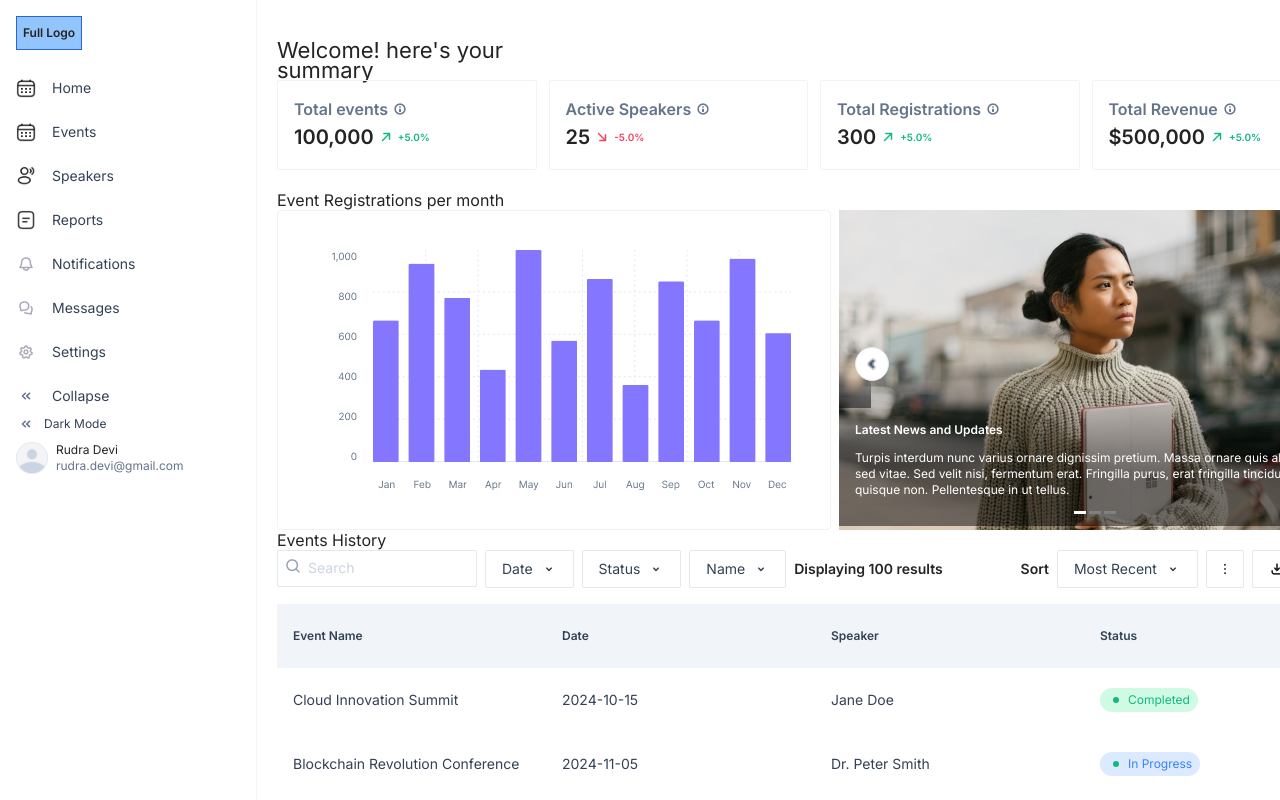
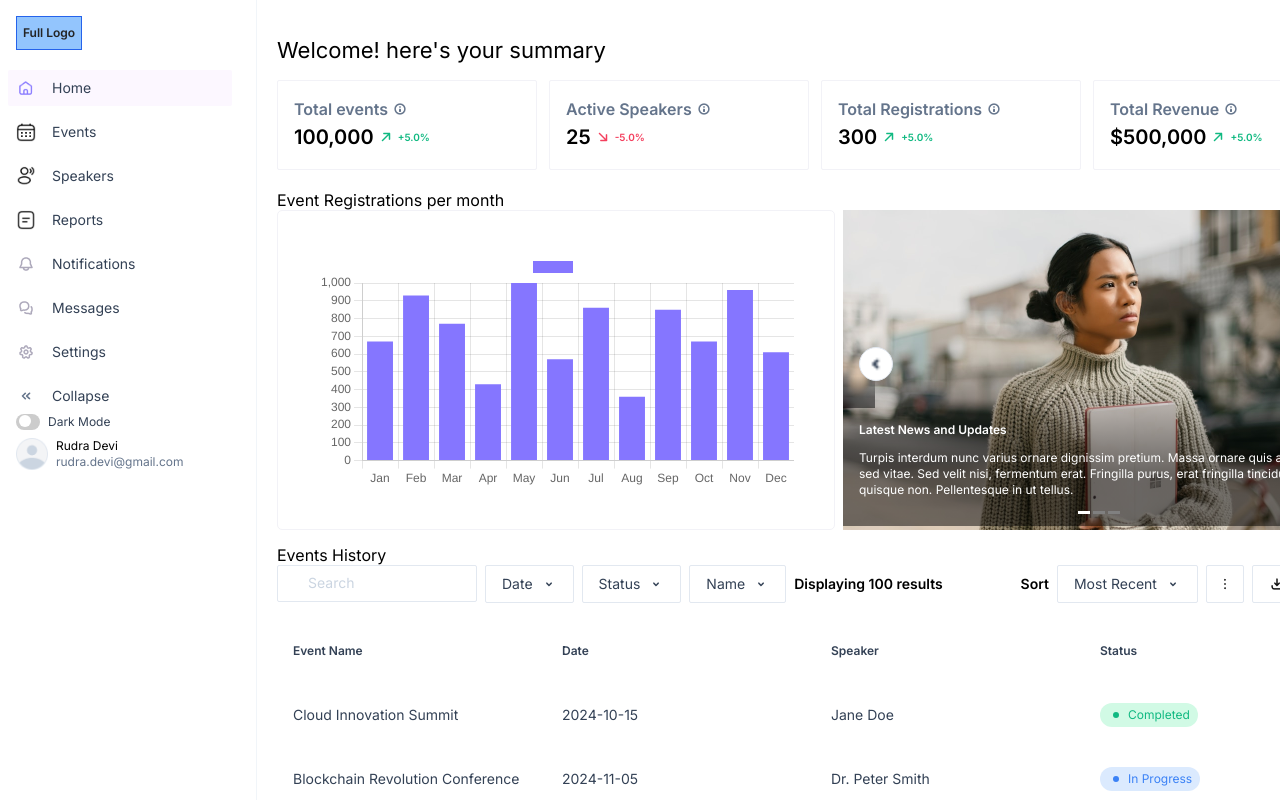
Before and after one commit to Chukwuebukaray/Alphatwelve, a React (Vite) app: page / in a window 1280 px wide. Shown: the top 800 px of the page. Built offline with nearby package versions, Linux system fonts and the light colour scheme.

Commit message:
New Changes

```diff
--- a/package.json
+++ b/package.json
@@ -10,7 +10,9 @@
     "preview": "vite preview"
   },
   "dependencies": {
+    "chart.js": "^4.4.5",
     "react": "^18.3.1",
+    "react-chartjs-2": "^5.2.0",
     "react-dom": "^18.3.1"
   },
   "devDependencies": {
--- a/src/Navigation/Navigation.css
+++ b/src/Navigation/Navigation.css
@@ -5,7 +5,8 @@ nav{
     height: 1024px;
     padding: 8px;
     gap: 8px;
-    border-right: 1px solid #F1F5F9;
+    border-right: 1px solid var(--border-color-1);
+    background: var(--foreground);
 }
 
 .logobox{
@@ -63,7 +64,11 @@ nav{
     font-weight: 400;
     line-height: 20px;
     text-align: left;
-    color: #334155;
+    color: var(--text-color-1);
+}
+
+.home{
+    background: var(--home-bg);
 }
 
 .bottom{
@@ -71,7 +76,7 @@ nav{
     margin-top: 0;
 }
 
-.toggle{
+.darkmode{
     width: 120px;
     height:fit-content;
     padding: 0px 8px;
@@ -80,13 +85,68 @@ nav{
     align-items: center;
 }
 
-.toggle text{
+.darkmode text{
     font-family: Inter;
-        font-size: 12px;
-        font-weight: 400;
-        line-height: 16px;
-        text-align: left;
-        color: #334155;
+    font-size: 12px;
+    font-weight: 400;
+    line-height: 16px;
+    text-align: left;
+    color: var(--text-color-1);
+}
+
+.switch {
+    position: relative;
+    display: inline-block;
+    width: 24px;
+    height: 16px;
+}
+
+.switch input {
+    opacity: 0;
+    width: 0;
+    height: 0;
+}
+
+.toggle {
+    position: absolute;
+    cursor: pointer;
+    top: 0;
+    left: 0;
+    right: 0;
+    bottom: 0;
+    background-color: var(--toggle-bg);
+    transition: .4s;
+}
+
+.toggle:before {
+    position: absolute;
+    content: "";
+    height: 12px;
+    width: 12px;
+    left: 3px;
+    bottom: 3px;
+    background-color: white;
+    transition: .4s;
+}
+
+input:checked+.toggle {
+    background-color: #8576FF;
+}
+
+input:focus+.toggle {
+    box-shadow: 0 0 1px #8576FF;
+}
+
+input:checked+.toggle:before {
+    transform: translateX(7px);
+}
+
+.toggle.round {
+    border-radius: 34px;
+}
+
+.toggle.round:before {
+    border-radius: 50%;
 }
 
 .profile{
@@ -116,5 +176,5 @@ nav{
     font-weight: 400;
     line-height: 16px;
     text-align: left;
-    color: #64748B;
+    color: var(--email)
 }
--- a/src/Navigation/Navigation.jsx
+++ b/src/Navigation/Navigation.jsx
@@ -1,5 +1,6 @@
 import React from "react";
 import "./Navigation.css";
+import home from "../assets/home.png";
 import calendar from "../assets/calendar.png";
 import reports from "../assets/reports.png";
 import speakers from "../assets/speakers.png";
@@ -10,6 +11,11 @@ import collapse from "../assets/collapse.png";
 import avatar from "../assets/avatar.png";
 
 const Navigation = () => {
+  function toggleMode() {
+    var element = document.body;
+    element.classList.toggle("dark-mode");
+  }
+
   return (
     <nav>
       <div className="top">
@@ -17,8 +23,8 @@ const Navigation = () => {
           <div className="logo">Full Logo</div>
         </div>
         <div className="navitems">
-          <div className="navitem">
-            <img src={calendar} />
+          <div className="navitem home">
+            <img src={home} />
             <text>Home</text>
           </div>
           <div className="navitem">
@@ -54,14 +60,17 @@ const Navigation = () => {
             <text>Collapse</text>
           </div>
         </div>
-        <div className="toggle">
-          <img src={collapse} />
+        <div className="darkmode">
+          <label className="switch">
+            <input type="checkbox" onClick={toggleMode} />
+            <span className="toggle round"></span>
+          </label>
           <text>Dark Mode</text>
         </div>
         <div className="profile">
           <img src={avatar} />
           <div className="userinfo">
-            <div className="username">Rudra Devi</div>
+            <div className="username writeup">Rudra Devi</div>
             <div className="useremail">rudra.devi@gmail.com</div>
           </div>
         </div>
--- a/src/Summary/Summary.css
+++ b/src/Summary/Summary.css
@@ -3,7 +3,6 @@
 }
 
 .welcome{
-    width: 322px;
     height: 20px;
     margin-top: 40px;
     margin-bottom: 20px;
@@ -12,23 +11,24 @@
     font-weight: 400;
     line-height: 20px;
     text-align: left;
+    color: var(--text-color-2);
 }
 
 .stats{
+    width: auto;
     display: flex;
-    width: 1074px;
-    height: fit-content;
     gap: 12px;
     margin-bottom: 20px;
 }
 
 .stat{
-    width: 260px;
+    width: 25%;
     height: fit-content;
     padding: 16px;
     gap: 16px;
     border-radius: 2px;
-    border: 1px solid #F2F2F7
+    background: var(--foreground);
+    border: 1px solid var(--border-color-2)
 }
 
 .stat .label{
@@ -40,7 +40,7 @@
     font-weight: 600;
     line-height: 24px;
     text-align: left;
-    color: #64748B;
+    color: var(--text-color-3);
 }
 
 .stat .value{
@@ -52,6 +52,7 @@
     font-weight: 600;
     line-height: 32px;
     text-align: left;
+    color: var(--text-color-2);
 }
 
 .stat .value .percentage{
@@ -70,16 +71,28 @@
     color: #F43F5E;
 }
 
+.writeup{
+    color: var(--text-color-2);
+}
+
 .summarytop{
     display: flex;
     gap: 8px;
     height: 320px;
+    margin-bottom: 15px;
 }
 
+.chart{
+    background: var(--foreground);
+    border: 1px solid var(--border-color-2);
+    padding: 40px;
+    border-radius: 5px;
+    display: flex;
+    justify-content: center;
+}
 
 .carousel{
     position: relative;
-    width: 510px;
 }
 
 .backbtn{
@@ -110,22 +123,15 @@
     align-items: center;
 }
 
-.slide{
-    width: 100%;
-    height: 100%;
-}
-
 .hiddenslide, .hiddencaptions{
     display: none;
 }
-
-
 
 .caption{
     position: absolute;
     top: 52%;
     padding: 16px;
-    background: linear-gradient(180deg, rgba(0, 0, 0, 0) 0%, rgba(0, 0, 0, 0.5) 65%);
+    background: var(--captions-background)
 }
 
 .caption .header{
@@ -139,7 +145,6 @@
 }
 
 .caption .paragraph{
-    width: 478px;
     font-family: Inter;
     font-size: 12px;
     font-weight: 400;
@@ -184,7 +189,7 @@
 
 .toolbar .left input[type=search]{
     width: 200px;
-    border: 1px solid #E2E8F0;
+    border: 1px solid var(--border-color-3);
     height: fit-content;
     padding: 10px 10px 10px 30px;
     gap: 8px;
@@ -192,6 +197,7 @@
     background-image: url(../assets/search.png);
     background-repeat: no-repeat;
     background-position: 5px 5px;
+    background: var(--foreground);
 }
 
 .toolbar .left input::placeholder{
@@ -200,7 +206,7 @@
     font-weight: 400;
     line-height: 20px;
     text-align: left;
-    color: #CBD5E1;
+    color: var(--placeholder);
 }
 
 .dropdown{
@@ -210,14 +216,15 @@
     height: fit-content;
     padding: 8px 16px;
     gap: 8px;
-    border: 1px solid #E2E8F0;
+    border: 1px solid var(--border-color-3);
     border-radius: 2px;
     font-family: Inter;
     font-size: 14px;
     font-weight: 400;
     line-height: 20px;
     text-align: left;
-    color: #334155;
+    color: var(--text-color-1);
+    background: var(--foreground);
 }
 
 .right{
@@ -247,8 +254,6 @@
     width: 269px;
 }
 
-
-
 .cell{
     height: 48px;
     padding: 8px 16px;
@@ -257,7 +262,7 @@
     font-weight: 400;
     line-height: 20px;
     text-align: left;
-    color: #334155;
+    color: var(--text-color-1);
     display: flex;
     align-items: center;
 }
@@ -266,7 +271,7 @@
     font-size: 12px;
     font-weight: 600;
     line-height: 16px;
-    background: #F1F5F9;
+    background: var(--th);
 }
 
 .category {
@@ -287,19 +292,28 @@
 .cell .dot{
     height: 6px;
     width: 6px;
-    background: #10B981;
     border-radius: 100%;
     margin: 5px;
 }
 
+.greendot{
+    background: #10B981;
+}
+
+.bluedot{
+    background: #3B82F6;
+}
+
 .green{
     color: #10B981;
-    background: #D1FAE5;;
+    background: var(--green-bg);
+    border: 1px solid var(--green-border)
 }
 
 .blue{
     color: #3B82F6;
-    background: #DBEAFE;
+    background: var(--blue-bg);
+    border: 1px solid var(--blue-border)
 }
 
 .pagination{
@@ -319,12 +333,16 @@
     display: flex;
     align-items: center;
     justify-content: center;
-    border: 1px solid #E2E8F0;
+    border: 1px solid var(--border-color-3);
     border-radius: 2px;
 }
 
 .prev{
-    background: #E2E8F0;
+    background: var(--border-color-3);
+}
+
+.next{
+    background: var(--foreground);
 }
 
 .numbers{
@@ -344,14 +362,14 @@
 
 .one{
     background: #8576FF;
-    color: #fff;
+    color: var(--background);
 }
 
 .rows{
     display: flex;
     align-items: center;
     gap: 8px;
-    color: #334155;
+    color: var(--text-color-1);
     font-family: Inter;
     font-size: 14px;
     font-weight: 400;
--- a/src/Summary/Summary.jsx
+++ b/src/Summary/Summary.jsx
@@ -1,4 +1,6 @@
 import React, { useState } from "react";
+import { Chart as ChartJS, Legend } from "chart.js/auto";
+import { Bar } from "react-chartjs-2";
 import "./Summary.css";
 import information from "../assets/information.png";
 import arrowupright from "../assets/arrowupright.png";
@@ -83,10 +85,36 @@ const Summary = () => {
           </div>
         </div>
       </div>
-      <text>Event Registrations per month</text>
+      <text className="writeup">Event Registrations per month</text>
       <div className="summarytop">
-        <div className="example">
-          <img src={example} />
+        <div className="chart">
+          <Bar
+            data={{
+              labels: [
+                "Jan",
+                "Feb",
+                "Mar",
+                "Apr",
+                "May",
+                "Jun",
+                "Jul",
+                "Aug",
+                "Sep",
+                "Oct",
+                "Nov",
+                "Dec",
+              ],
+              datasets: [
+                {
+                  label: "",
+                  data: [
+                    670, 930, 770, 430, 1000, 570, 860, 360, 850, 670, 960, 610,
+                  ],
+                  backgroundColor: "#8576FF",
+                },
+              ],
+            }}
+          />
         </div>
         <div className="carousel">
           <img src={backicon} className="backbtn" onClick={prevSlide} />
@@ -135,7 +163,7 @@ const Summary = () => {
         </div>
       </div>
       <div className="history">
-        <text>Events History</text>
+        <text className="writeup">Events History</text>
         <div className="tablemodule">
           <div className="toolbar">
             <div className="left">
@@ -149,10 +177,10 @@ const Summary = () => {
               <div className="dropdown">
                 Name <img src={downicon} />
               </div>
-              <text>Displaying 100 results</text>
+              <text className="writeup">Displaying 100 results</text>
             </div>
             <div className="right">
-              <text>Sort</text>
+              <text className="writeup">Sort</text>
               <div className="dropdown">
                 Most Recent
                 <img src={downicon} />
@@ -211,61 +239,61 @@ const Summary = () => {
               <div className="cell">
                 {" "}
                 <div className="category green">
-                  <div className="dot"></div>Completed
+                  <div className="dot greendot"></div>Completed
                 </div>
               </div>
               <div className="cell">
                 {" "}
                 <div className="category blue">
-                  <div className="dot"></div>In Progress
+                  <div className="dot bluedot"></div>In Progress
                 </div>
               </div>
               <div className="cell">
                 {" "}
                 <div className="category green">
-                  <div className="dot"></div>Completed
+                  <div className="dot greendot"></div>Completed
                 </div>
               </div>
               <div className="cell">
                 {" "}
                 <div className="category green">
-                  <div className="dot"></div>Completed
+                  <div className="dot greendot"></div>Completed
                 </div>
               </div>
               <div className="cell">
                 {" "}
                 <div className="category green">
-                  <div className="dot"></div>Completed
+                  <div className="dot greendot"></div>Completed
                 </div>
               </div>
               <div className="cell">
                 {" "}
                 <div className="category green">
-                  <div className="dot"></div>Completed
+                  <div className="dot greendot"></div>Completed
                 </div>
               </div>
               <div className="cell">
                 {" "}
                 <div className="category blue">
-                  <div className="dot"></div>In Progress
+                  <div className="dot bluedot"></div>In Progress
                 </div>
               </div>
               <div className="cell">
                 {" "}
                 <div className="category green">
-                  <div className="dot"></div>Completed
+                  <div className="dot greendot"></div>Completed
                 </div>
               </div>
               <div className="cell">
                 {" "}
                 <div className="category blue">
-                  <div className="dot"></div>In Progress
+                  <div className="dot bluedot"></div>In Progress
                 </div>
               </div>
               <div className="cell">
                 {" "}
                 <div className="category blue">
-                  <div className="dot"></div>In Progress
+                  <div className="dot bluedot"></div>In Progress
                 </div>
               </div>
             </div>
@@ -276,8 +304,8 @@ const Summary = () => {
                 <img src={backicon} />
               </div>
               <div className="numbers one">1</div>
-              <div className="numbers">2</div>
-              <div className="numbers">3</div>
+              <div className="numbers writeup">2</div>
+              <div className=" writeup">3</div>
               <div className="next">
                 <img src={nexticon} />
               </div>
--- a/src/index.css
+++ b/src/index.css
@@ -1,51 +1,53 @@
-/* :root {
-  line-height: 1.5;
-  font-weight: 400;
 
-  color-scheme: light dark;
+@import url('https://fonts.googleapis.com/css2?family=Inter:ital,opsz,wght@0,14..32,100..900;1,14..32,100..900&display=swap');
 
+:root {
+  --background: #ffffff;
+  --foreground: #ffffff;
+  --text-color-1: #334155;
+  --text-color-2: #000000;
+  --text-color-3: #64748B;
+  --toggle-bg: #ccc;
+  --home-bg: #FCF7FF;
+  --border-color-1: #F1F5F9;
+  --email: #64748B;
+  --border-color-2: #F2F2F7;
+  --captions-background: linear-gradient(180deg, rgba(0, 0, 0, 0) 0%, rgba(0, 0, 0, 0.5) 65%);
+  --border-color-3: #E2E8F0;
+  --placeholder: #CBD5E1;
+  --green-bg: #D1FAE5;
+  --blue-bg: #DBEAFE;
+}
 
-  font-synthesis: none;
-  text-rendering: optimizeLegibility;
-  -webkit-font-smoothing: antialiased;
-  -moz-osx-font-smoothing: grayscale;
-} */
-@import url('https://fonts.googleapis.com/css2?family=Inter:ital,opsz,wght@0,14..32,100..900;1,14..32,100..900&display=swap');
 
 body {
   margin: 0;
   display: flex;
-  min-width: 320px;
-  font-family: Inter, system-ui, Avenir, Helvetica, Arial, sans-serif;color: #242424;
-  background: #ffffff;
-  min-height: 100vh;
-  /* transition: 1s; */
+  font-family: Inter, system-ui, Avenir,Helvetica, Arial, sans-serif;
+  color: #242424;
+  background: var(--background);
+  transition: 0.5s;
 }
 
-.darkmode{
-    background-color: #242424;
-    color: #ffffff;
+.dark-mode{
+
+    --background: #383544;
+    --foreground: #484554;
+      --text-color-1: #FFFFFF;
+      --text-color-2: #ffffff;
+      --text-color-3: #ffffff;
+      --toggle-bg: #ccc;
+      --home-bg: #8576FF;
+      --border-color-1: #484554;
+      --email: #ffffff;
+      --border-color-2: #383544;
+      --captions-background: none;
+      --border-color-3: #484554;
+      --placeholder: #CBD5E1;
+      --th: #6A6676;
+      --green-bg: #484554;
+      --green-border: #65DDB5;
+      --blue-bg: #484554;
+      --blue-border: #77B1FF;
     transition: 1s;
 }
-/*
-button {
-  border-radius: 8px;
-  border: 1px solid transparent;
-  padding: 0.6em 1.2em;
-  font-size: 1em;
-  font-weight: 500;
-  font-family: inherit;
-  background-color: #1a1a1a;
-  cursor: pointer;
-  transition: border-color 0.25s;
-  color: inherit;
-  background: inherit;
-  border-color: inherit;
-} */
-button:hover {
-  border-color: #646cff;
-}
-button:focus,
-button:focus-visible {
-  outline: 4px auto;
-}
```
Also changed, not shown: src/assets/home.png (added), 1 other file (tests, documents, lock files or other folders).
